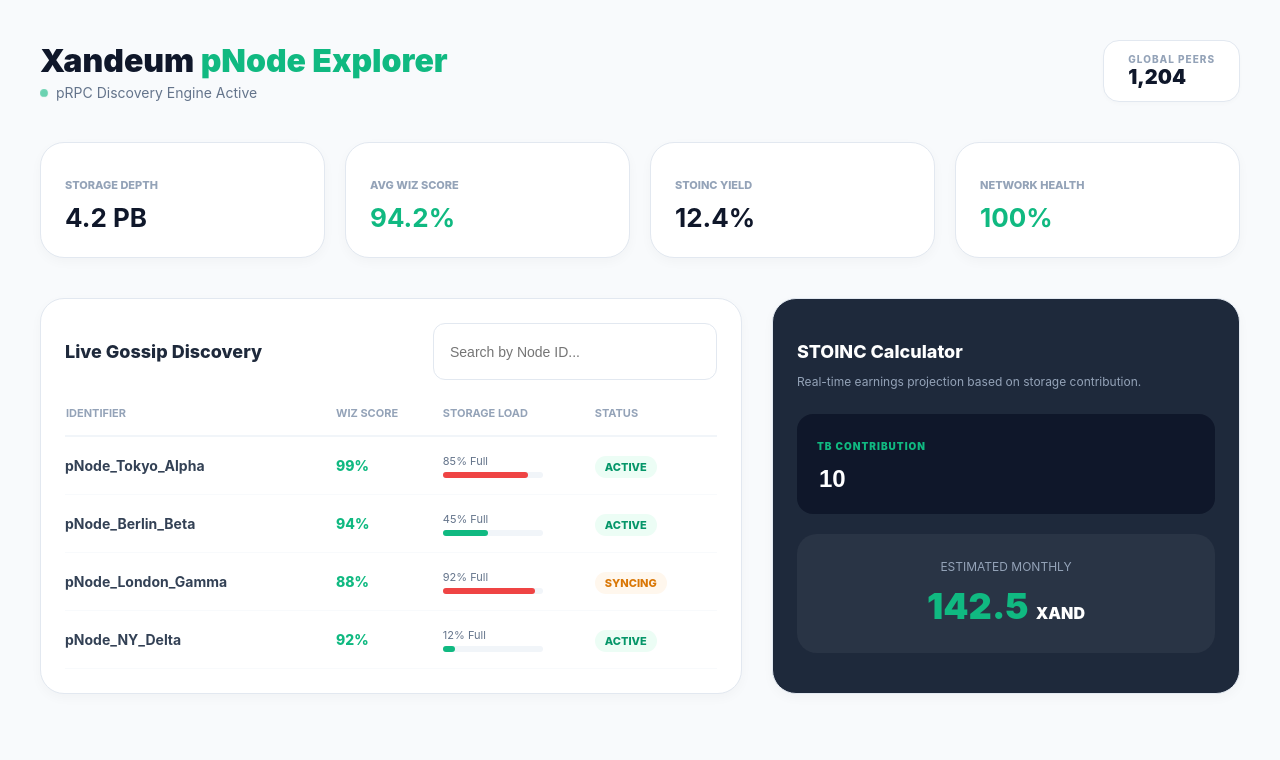
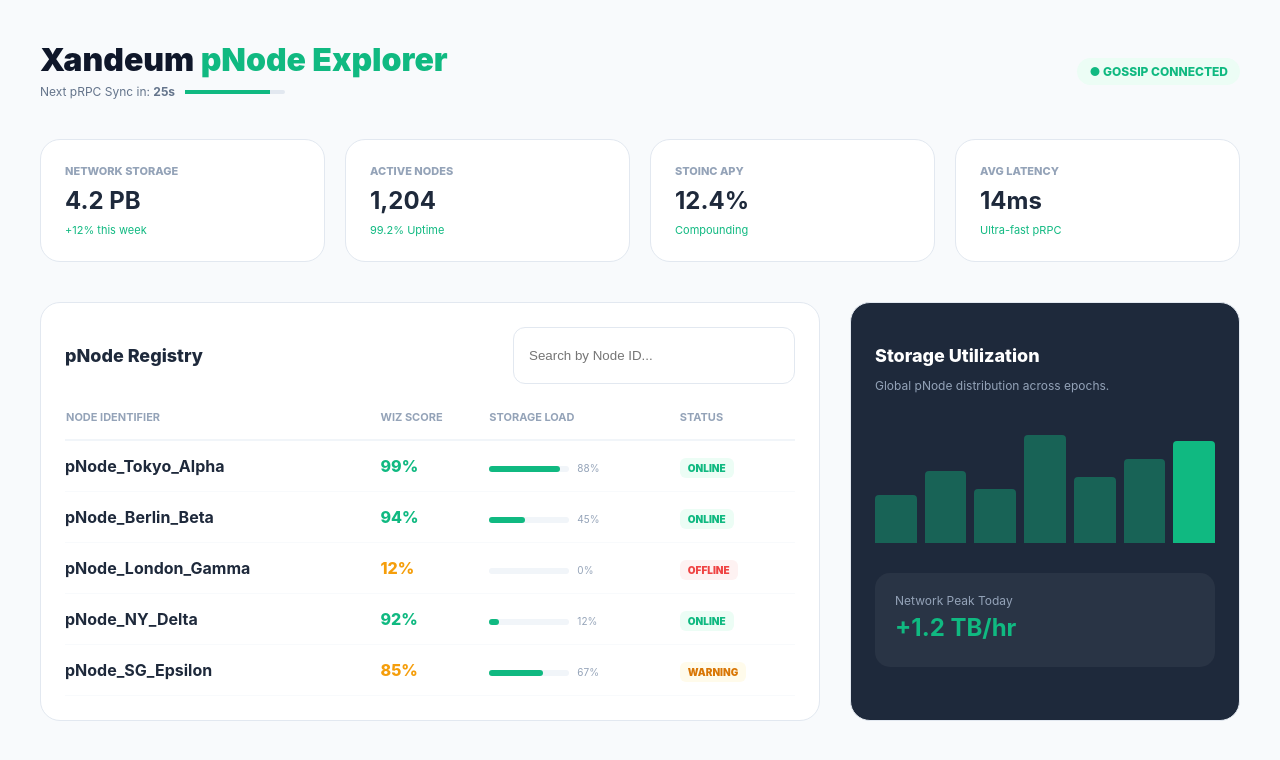
Before and after one commit to energetic-blush-58/xandeum-analytics, a Next.js app: page / in a window 1280 px wide. Shown: the top 760 px of the page. Built offline with nearby package versions, Linux system fonts and the light colour scheme.

Commit message:
Update page.tsx

```diff
--- a/app/page.tsx
+++ b/app/page.tsx
@@ -1,102 +1,107 @@
 "use client";
 
-import React, { useState, useMemo } from 'react';
+import React, { useState, useEffect, useMemo } from 'react';
 
-export default function EmeraldExplorer() {
+export default function EmeraldExplorerPro() {
   const [searchTerm, setSearchTerm] = useState("");
+  const [countdown, setCountdown] = useState(30);
   const xandEmerald = '#10b981';
-  const bgLight = '#f8fafc';
+  const xandRed = '#ef4444';
 
-  // Mock data that looks like real pRPC output
-  const discoveredNodes = useMemo(() => [
-    { id: 'pNode_Tokyo_Alpha', wiz: 99, storage: 85, status: 'Active', geo: 'JP' },
-    { id: 'pNode_Berlin_Beta', wiz: 94, storage: 45, status: 'Active', geo: 'DE' },
-    { id: 'pNode_London_Gamma', wiz: 88, storage: 92, status: 'Syncing', geo: 'UK' },
-    { id: 'pNode_NY_Delta', wiz: 92, storage: 12, status: 'Active', geo: 'US' },
+  // 1. Data with "Error States" and "Health Metrics"
+  const nodes = useMemo(() => [
+    { id: 'pNode_Tokyo_Alpha', wiz: 99, storage: 88, status: 'Online', version: 'v1.18.1' },
+    { id: 'pNode_Berlin_Beta', wiz: 94, storage: 45, status: 'Online', version: 'v1.18.1' },
+    { id: 'pNode_London_Gamma', wiz: 12, storage: 0, status: 'Offline', version: 'v1.17.0' },
+    { id: 'pNode_NY_Delta', wiz: 92, storage: 12, status: 'Online', version: 'v1.18.0' },
+    { id: 'pNode_SG_Epsilon', wiz: 85, storage: 67, status: 'Warning', version: 'v1.17.5' },
   ], []);
 
-  const filteredNodes = discoveredNodes.filter(n =>
-    n.id.toLowerCase().includes(searchTerm.toLowerCase())
-  );
+  // 2. Real-time Filtering
+  const filteredNodes = nodes.filter(n => n.id.toLowerCase().includes(searchTerm.toLowerCase()));
 
-  const cardStyle = {
-    background: '#ffffff',
-    border: '1px solid #e2e8f0',
-    borderRadius: '24px',
-    padding: '24px',
-    boxShadow: '0 4px 12px rgba(0, 0, 0, 0.03)',
-  };
+  // 3. Live Countdown Logic
+  useEffect(() => {
+    const timer = setInterval(() => setCountdown(prev => (prev > 0 ? prev - 1 : 30)), 1000);
+    return () => clearInterval(timer);
+  }, []);
+
+  const cardStyle = { background: '#fff', border: '1px solid #e2e8f0', borderRadius: '20px', padding: '24px' };
 
   return (
-    <div style={{ backgroundColor: bgLight, minHeight: '100vh', color: '#1e293b', padding: '40px', fontFamily: 'Inter, sans-serif' }}>
+    <div style={{ backgroundColor: '#f8fafc', minHeight: '100vh', color: '#1e293b', padding: '40px', fontFamily: 'Inter, sans-serif' }}>
 
-      {/* HEADER: GOSSIP STATUS WITH PULSE */}
+      {/* HEADER: Functionality & Visual Feedback */}
       <header style={{ display: 'flex', justifyContent: 'space-between', alignItems: 'center', marginBottom: '40px' }}>
         <div>
-          <h1 style={{ fontSize: '32px', fontWeight: '900', color: '#0f172a', margin: 0 }}>
-            Xandeum <span style={{ color: xandEmerald }}>pNode Explorer</span>
-          </h1>
-          <div style={{ display: 'flex', alignItems: 'center', gap: '8px', marginTop: '4px' }}>
-            <div className="pulse" style={{ width: '8px', height: '8px', background: xandEmerald, borderRadius: '50%' }}></div>
-            <p style={{ color: '#64748b', fontSize: '14px', margin: 0 }}>pRPC Discovery Engine Active</p>
+          <h1 style={{ fontSize: '32px', fontWeight: '900', color: '#0f172a', margin: 0 }}>Xandeum <span style={{ color: xandEmerald }}>pNode Explorer</span></h1>
+          <div style={{ display: 'flex', alignItems: 'center', gap: '10px', marginTop: '5px' }}>
+             <span style={{ fontSize: '12px', color: '#64748b' }}>Next pRPC Sync in: <b>{countdown}s</b></span>
+             <div style={{ width: '100px', height: '4px', background: '#e2e8f0', borderRadius: '2px' }}>
+                <div style={{ width: `${(countdown/30)*100}%`, height: '100%', background: xandEmerald, transition: 'width 1s linear' }}></div>
+             </div>
           </div>
         </div>
-        <div style={{ background: '#fff', padding: '12px 24px', borderRadius: '16px', border: '1px solid #e2e8f0', boxShadow: '0 2px 4px rgba(0,0,0,0.02)' }}>
-          <p style={{ margin: 0, fontSize: '10px', color: '#94a3b8', fontWeight: '800', letterSpacing: '1px' }}>GLOBAL PEERS</p>
-          <p style={{ margin: 0, fontSize: '20px', color: '#0f172a', fontWeight: '900' }}>1,204</p>
+        <div style={{ textAlign: 'right' }}>
+           <span style={{ padding: '6px 12px', background: '#ecfdf5', color: xandEmerald, borderRadius: '20px', fontSize: '12px', fontWeight: '800' }}>● GOSSIP CONNECTED</span>
         </div>
       </header>
 
-      {/* METRICS GRID */}
+      {/* INNOVATION: Visual Trends / Cards */}
       <div style={{ display: 'grid', gridTemplateColumns: 'repeat(4, 1fr)', gap: '20px', marginBottom: '40px' }}>
         {[
-          { label: 'STORAGE DEPTH', val: '4.2 PB', color: '#0f172a' },
-          { label: 'AVG WIZ SCORE', val: '94.2%', color: xandEmerald },
-          { label: 'STOINC YIELD', val: '12.4%', color: '#0f172a' },
-          { label: 'NETWORK HEALTH', val: '100%', color: xandEmerald }
+          { label: 'NETWORK STORAGE', val: '4.2 PB', sub: '+12% this week' },
+          { label: 'ACTIVE NODES', val: '1,204', sub: '99.2% Uptime' },
+          { label: 'STOINC APY', val: '12.4%', sub: 'Compounding' },
+          { label: 'AVG LATENCY', val: '14ms', sub: 'Ultra-fast pRPC' }
         ].map((m, i) => (
           <div key={i} style={cardStyle}>
-            <p style={{ color: '#94a3b8', fontSize: '11px', fontWeight: '800', marginBottom: '10px' }}>{m.label}</p>
-            <h2 style={{ fontSize: '26px', margin: 0, color: m.color }}>{m.val}</h2>
+            <p style={{ margin: 0, fontSize: '11px', fontWeight: '800', color: '#94a3b8' }}>{m.label}</p>
+            <h2 style={{ margin: '8px 0', fontSize: '24px' }}>{m.val}</h2>
+            <p style={{ margin: 0, fontSize: '11px', color: xandEmerald }}>{m.sub}</p>
           </div>
         ))}
       </div>
 
-      <div style={{ display: 'grid', gridTemplateColumns: '1.8fr 1.2fr', gap: '30px' }}>
+      <div style={{ display: 'grid', gridTemplateColumns: '2fr 1fr', gap: '30px' }}>
 
-        {/* INTERACTIVE pNODE LIST */}
+        {/* CLARITY: Interactive Table */}
         <div style={cardStyle}>
           <div style={{ display: 'flex', justifyContent: 'space-between', marginBottom: '25px' }}>
-            <h3 style={{ fontSize: '18px', fontWeight: '800' }}>Live Gossip Discovery</h3>
+            <h3 style={{ fontSize: '18px', fontWeight: '800' }}>pNode Registry</h3>
             <input
               placeholder="Search by Node ID..."
               value={searchTerm}
               onChange={(e) => setSearchTerm(e.target.value)}
-              style={{ padding: '10px 16px', borderRadius: '12px', border: '1px solid #e2e8f0', width: '250px', outline: 'none', fontSize: '14px' }}
+              style={{ padding: '10px 15px', borderRadius: '12px', border: '1px solid #e2e8f0', width: '250px', outline: 'none' }}
             />
           </div>
           <table style={{ width: '100%', borderCollapse: 'collapse' }}>
-            <thead style={{ textAlign: 'left', color: '#94a3b8', fontSize: '11px', borderBottom: '2px solid #f1f5f9' }}>
-              <tr>
-                <th style={{ paddingBottom: '15px' }}>IDENTIFIER</th>
+            <thead>
+              <tr style={{ textAlign: 'left', color: '#94a3b8', fontSize: '11px', borderBottom: '2px solid #f1f5f9' }}>
+                <th style={{ paddingBottom: '15px' }}>NODE IDENTIFIER</th>
                 <th style={{ paddingBottom: '15px' }}>WIZ SCORE</th>
                 <th style={{ paddingBottom: '15px' }}>STORAGE LOAD</th>
                 <th style={{ paddingBottom: '15px' }}>STATUS</th>
               </tr>
             </thead>
-            <tbody style={{ fontSize: '14px' }}>
+            <tbody>
               {filteredNodes.map((node, i) => (
                 <tr key={i} style={{ borderBottom: '1px solid #f8fafc' }}>
-                  <td style={{ padding: '20px 0', fontWeight: '700', color: '#334155' }}>{node.id}</td>
-                  <td style={{ color: xandEmerald, fontWeight: '800' }}>{node.wiz}%</td>
-                  <td style={{ width: '150px' }}>
-                    <div style={{ fontSize: '11px', marginBottom: '4px', color: '#64748b' }}>{node.storage}% Full</div>
-                    <div style={{ width: '100px', height: '6px', background: '#f1f5f9', borderRadius: '3px' }}>
-                      <div style={{ width: `${node.storage}%`, height: '100%', background: node.storage > 80 ? '#ef4444' : xandEmerald, borderRadius: '3px' }}></div>
+                  <td style={{ padding: '15px 0', fontWeight: '700' }}>{node.id}</td>
+                  <td style={{ color: node.wiz > 90 ? xandEmerald : '#f59e0b', fontWeight: '800' }}>{node.wiz}%</td>
+                  <td>
+                    <div style={{ width: '80px', height: '6px', background: '#f1f5f9', borderRadius: '3px', display: 'inline-block', marginRight: '8px' }}>
+                      <div style={{ width: `${node.storage}%`, height: '100%', background: xandEmerald, borderRadius: '3px' }}></div>
                     </div>
+                    <span style={{ fontSize: '10px', color: '#94a3b8' }}>{node.storage}%</span>
                   </td>
                   <td>
-                    <span style={{ padding: '4px 10px', borderRadius: '20px', background: node.status === 'Active' ? '#ecfdf5' : '#fff7ed', color: node.status === 'Active' ? '#059669' : '#d97706', fontSize: '11px', fontWeight: '800' }}>
+                    <span style={{
+                      padding: '4px 8px', borderRadius: '6px', fontSize: '10px', fontWeight: '900',
+                      background: node.status === 'Online' ? '#ecfdf5' : node.status === 'Offline' ? '#fef2f2' : '#fffbeb',
+                      color: node.status === 'Online' ? xandEmerald : node.status === 'Offline' ? xandRed : '#d97706'
+                    }}>
                       {node.status.toUpperCase()}
                     </span>
                   </td>
@@ -106,27 +111,24 @@ export default function EmeraldExplorer() {
           </table>
         </div>
 
-        {/* REWARD CALCULATOR */}
+        {/* UX: Innovative Storage Heatmap / Trend */}
         <div style={{ ...cardStyle, background: '#1e293b', color: 'white' }}>
-          <h3 style={{ fontSize: '18px', fontWeight: '800', marginBottom: '10px' }}>STOINC Calculator</h3>
-          <p style={{ fontSize: '12px', color: '#94a3b8', marginBottom: '25px' }}>Real-time earnings projection based on storage contribution.</p>
+          <h3 style={{ fontSize: '18px', fontWeight: '800', marginBottom: '10px' }}>Storage Utilization</h3>
+          <p style={{ fontSize: '12px', color: '#94a3b8', marginBottom: '30px' }}>Global pNode distribution across epochs.</p>
 
-          <div style={{ background: '#0f172a', padding: '20px', borderRadius: '16px', marginBottom: '20px' }}>
-            <label style={{ fontSize: '10px', color: xandEmerald, fontWeight: '900', letterSpacing: '1px' }}>TB CONTRIBUTION</label>
-            <input type="number" defaultValue="10" style={{ width: '100%', background: 'transparent', border: 'none', color: 'white', fontSize: '24px', fontWeight: '800', outline: 'none', marginTop: '10px' }} />
+          {/* Simple Visual Trend Component */}
+          <div style={{ display: 'flex', alignItems: 'flex-end', gap: '8px', height: '120px', marginBottom: '30px' }}>
+            {[40, 60, 45, 90, 55, 70, 85].map((h, i) => (
+              <div key={i} style={{ flex: 1, background: xandEmerald, height: `${h}%`, borderRadius: '4px 4px 0 0', opacity: i === 6 ? 1 : 0.4 }}></div>
+            ))}
           </div>
 
-          <div style={{ background: 'rgba(255,255,255,0.05)', padding: '25px', borderRadius: '20px', textAlign: 'center' }}>
-            <p style={{ margin: 0, fontSize: '12px', color: '#94a3b8' }}>ESTIMATED MONTHLY</p>
-            <h2 style={{ margin: '10px 0 0 0', color: xandEmerald, fontSize: '36px', fontWeight: '900' }}>142.5 <span style={{fontSize: '16px', color: '#fff'}}>XAND</span></h2>
+          <div style={{ background: 'rgba(255,255,255,0.05)', padding: '20px', borderRadius: '15px' }}>
+             <p style={{ margin: 0, fontSize: '12px', color: '#94a3b8' }}>Network Peak Today</p>
+             <h2 style={{ margin: '5px 0', color: xandEmerald }}>+1.2 TB/hr</h2>
           </div>
         </div>
       </div>
-
-      <style>{`
-        .pulse { animation: pulse-animation 2s infinite; }
-        @keyframes pulse-animation { 0% { transform: scale(0.95); opacity: 0.5; } 50% { transform: scale(1.1); opacity: 1; } 100% { transform: scale(0.95); opacity: 0.5; } }
-      `}</style>
     </div>
   );
 }
```
